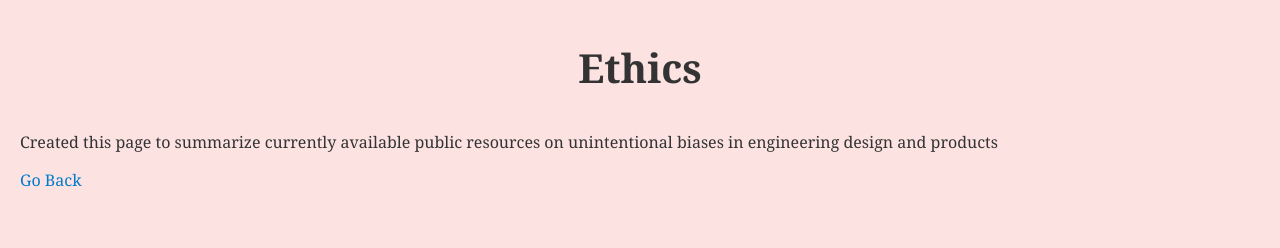
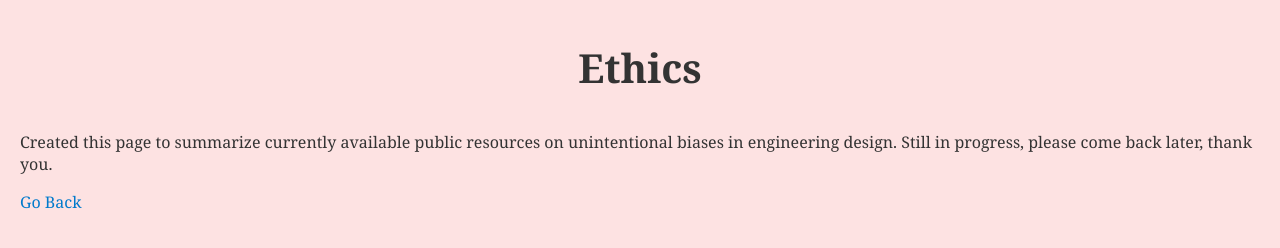
Before and after one commit to snehasudhakaran20/sneha.s, a plain HTML site: page ethics.html in a window 1280 px wide. Drawn offline with Linux system fonts and the light colour scheme.

Commit message:
Update ethics.html

```diff
--- a/ethics.html
+++ b/ethics.html
@@ -34,7 +34,7 @@
         <h1>Ethics</h1>
     </header>
     <main>
-        <p>Created this page to summarize currently available public resources on unintentional biases in engineering design and products</p>
+        <p>Created this page to summarize currently available public resources on unintentional biases in engineering design. Still in progress, please come back later, thank you.</p>
         <a href="web.html">Go Back</a>
     </main>
 </body>
```
